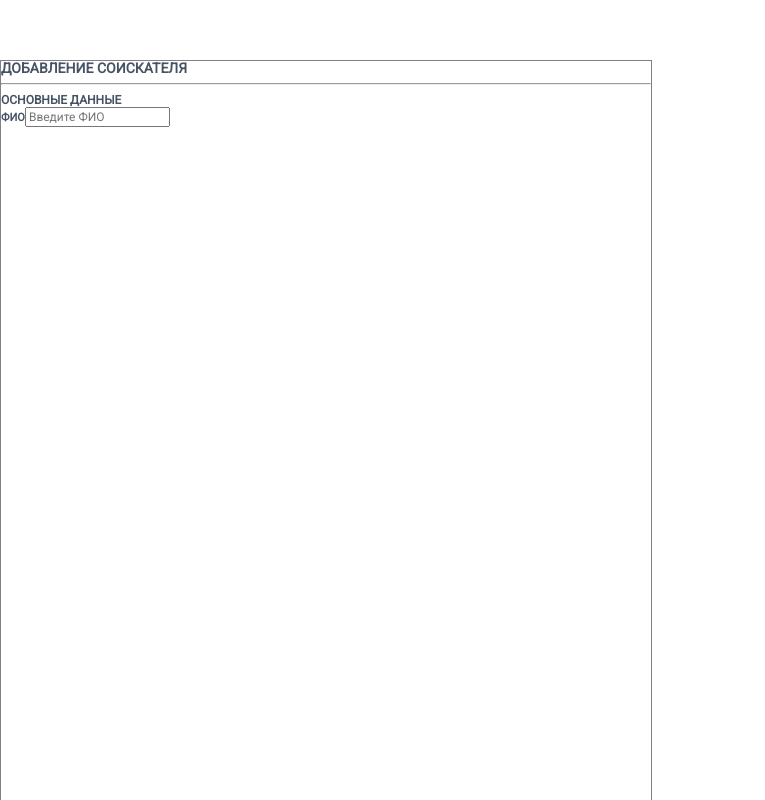
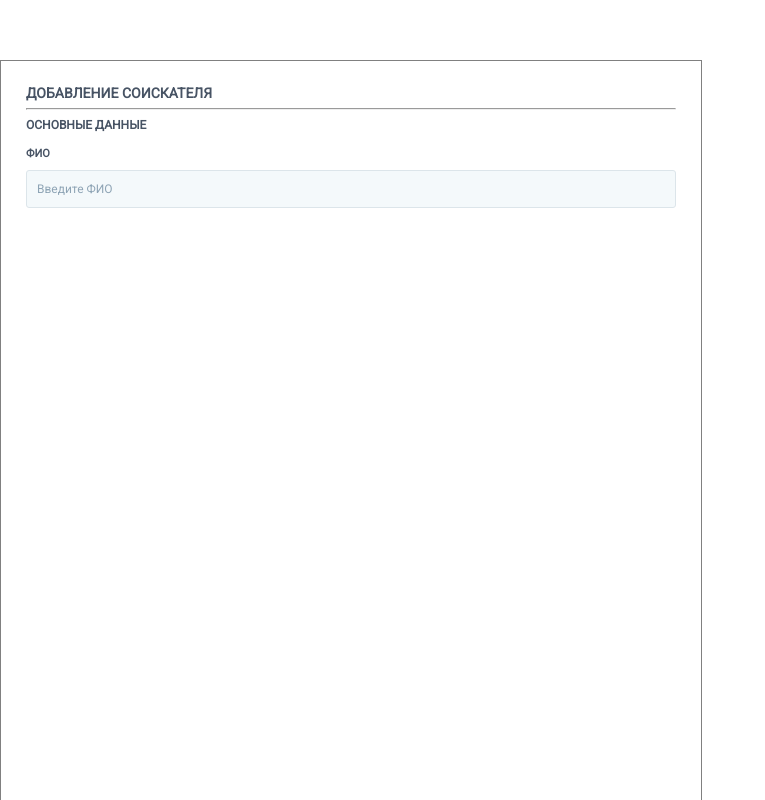
Before and after one commit to KaimNotark/bin-man-test, a Vue app: page / in a window 1280 px wide. Shown: the top 800 px of the page, without its empty margins (0-765 px from the left). Built offline with nearby package versions, Linux system fonts and the light colour scheme.

Commit message:
add input style

```diff
--- a/src/App.vue
+++ b/src/App.vue
@@ -39,8 +39,8 @@ body {
 
 #app {
   font-family: $font-family-primary;
-  -webkit-font-smoothing: antialiased;
-  -moz-osx-font-smoothing: grayscale;
+  // -webkit-font-smoothing: antialiased;
+  // -moz-osx-font-smoothing: grayscale;
   margin-top: 60px;
 }
 </style>
--- a/src/components/FormAdditionApplicant.vue
+++ b/src/components/FormAdditionApplicant.vue
@@ -31,7 +31,11 @@ export default {
 $color-gray: #808080;
 $color-white: #ffffff;
 $color-text: #475364;
-$color-text-input: #8ea4b5;
+$color-text-placeholder: #8ea4b5;
+$color-text-black: #000000;
+$color-input-focus: #aeb7bb;
+$color-input-background: #f4f9fb;
+$color-input-border: #dce5ea;
 
 %title {
   color: $color-text;
@@ -58,11 +62,18 @@ $color-text-input: #8ea4b5;
 }
 
 %text-input {
-  color: $color-text-input;
-  font-family: Roboto;
+  color: $color-text-black;
   font-size: 12px;
   font-weight: 400;
   line-height: 12px;
+}
+
+%input {
+  height: 16px;
+  border: 1px solid $color-input-border;
+  background: $color-input-background;
+  border-radius: 3px;
+  padding: 10px;
 }
 
 h1,
@@ -78,11 +89,25 @@ p {
 .container {
 }
 
+input:-webkit-autofill,
+input:-webkit-autofill:hover,
+input:-webkit-autofill:focus,
+input:-webkit-autofill:active {
+  -webkit-box-shadow: 0 0 0px 10em white inset !important;
+}
+
+input:focus,
+textarea:focus {
+  outline: none;
+  border: 1px solid $color-input-focus;
+}
+
 .form {
   width: 650px;
   height: 1000px;
   border: 1px solid $color-gray;
   background-color: $color-white;
+  padding: 25px;
 
   &-title {
     @extend %title;
@@ -93,6 +118,9 @@ p {
   }
 
   &__label {
+    display: flex;
+    flex-direction: column;
+    margin-top: 16px;
   }
 
   &__span {
@@ -101,6 +129,12 @@ p {
 
   &__input {
     @extend %text-input;
+    @extend %input;
+    margin-top: 10px;
+  }
+
+  &__input::-webkit-input-placeholder {
+    color: $color-text-placeholder;
   }
 }
 </style>
```
